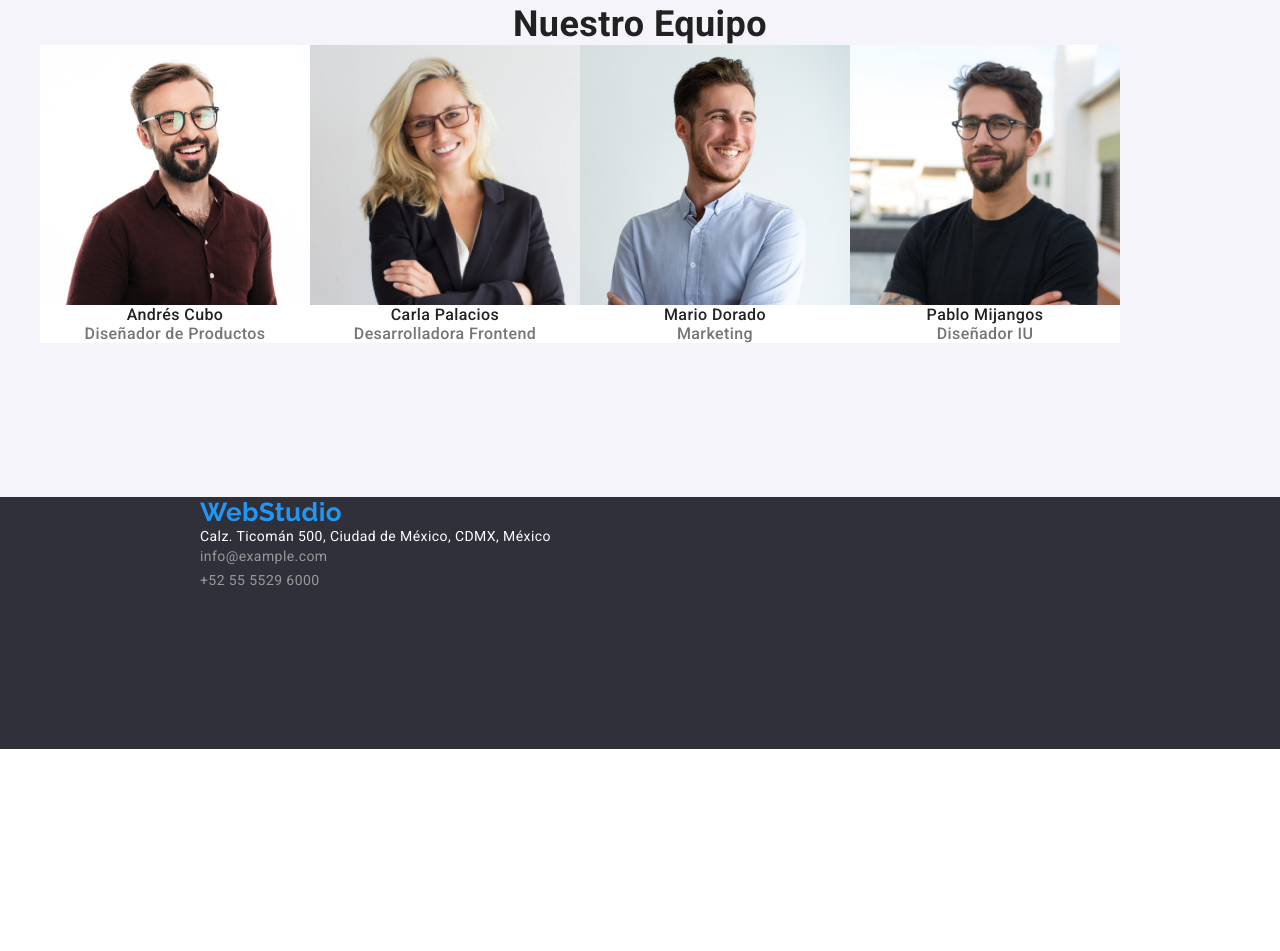
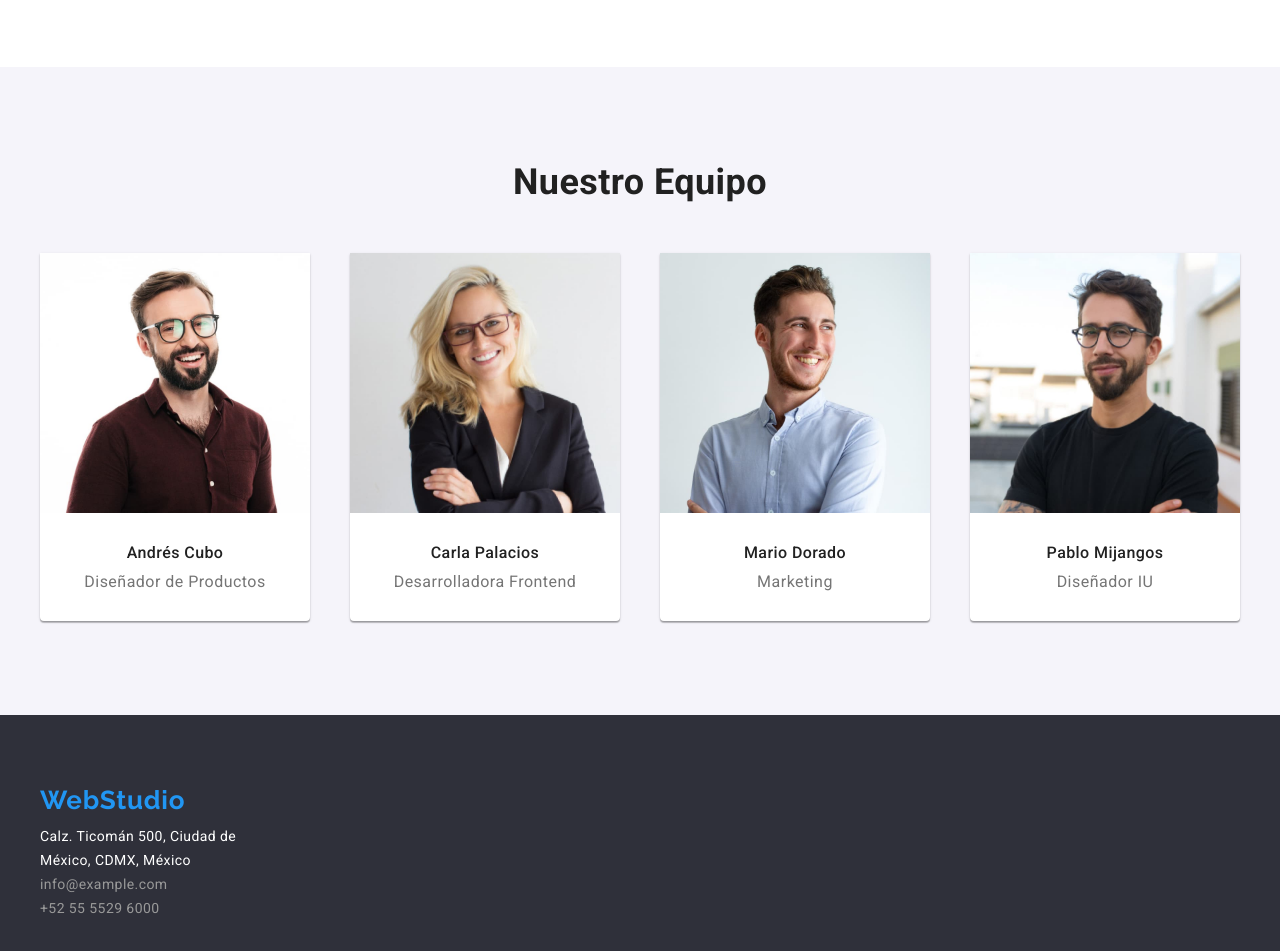
Before and after one commit to nebulag729/goit-markup-hw-04, a plain HTML site: page index.html in a window 1280 px wide. Shown: the part 1471-2422 px from the top of the page. Before the commit the page ends 2220 px from the top, so only its background shows below. Drawn offline with Linux system fonts and the light colour scheme.

Commit message:
update 5
make corrrection all first page is almost done

```diff
--- a/css/styles.css
+++ b/css/styles.css
@@ -173,6 +173,8 @@ button:hover {
 
 
 .MainMid {
+  margin-bottom: 94px;
+  margin-top: 95px;
 }
 
 .details-list {
@@ -182,6 +184,12 @@ button:hover {
 
 .description-dt {
   margin-right: 30px;
+  width: 270px;
+}
+
+.description-dt {
+  margin-right: 30px;
+  margin-bottom: 30px;
 }
 
 .MainMidH3 {
@@ -216,7 +224,9 @@ button:hover {
 .img-dedication {
   display: flex;
   justify-content: center;
+  justify-content: space-between;
   margin-top: 55px;
+  margin-bottom: 94px;
 }
 
 .MainBot {
@@ -235,12 +245,14 @@ button:hover {
   font-weight: 700;
   font-size: 36px;
   line-height: 42px;
+  margin-bottom: 50px;
   text-align: center;
 }
 
 .Members {
   display: flex;
   align-content: center;
+  justify-content: space-between;
   background: #f5f4fa;
   font-size: 19px;
   flex-wrap: wrap;
@@ -253,7 +265,10 @@ button:hover {
   flex-direction: column;
   align-items: center;
   width: 270px;
+  Height: 368px;
   background-color: #ffffff;
+  border-radius: 0px 0px 4px 4px;
+  box-shadow: 0px 2px 1px 0px rgba(0, 0, 0, 0.20), 0px 1px 1px 0px rgba(0, 0, 0, 0.14), 0px 1px 3px 0px rgba(0, 0, 0, 0.12);
 }
 
 .Frame .team-img {
@@ -266,43 +281,59 @@ button:hover {
   font-weight: 500;
   font-size: 16px;
   line-height: 19px;
+  margin-top: 30px;
+  text-align: center;
 }
 
 .Position {
   color: #757575;
   font-family: 'Roboto', sans-serif;
   font-style: normal;
-  font-weight: 500;
+  font-weight: 400;
   font-size: 16px;
   line-height: 19px;
+  letter-spacing: 0.48px;
+  margin-top: 10px;
+  text-align: center;
+  Weight: 400;
 }
+
+
+/*footer css */
+
 
 footer {
   background: #2f303a;
-  width: 1600px;
   height: 252px;
 }
 
 .footer-website {
   display: flex;
   flex-direction: column;
-  justify-content: flex-start;
+  align-items: flex-start;
 }
 
 .Webfooter {
-  color: #2196f3;
-  font-family: 'Raleway', sans-serif;
-  text-decoration: none;
+  color: #2196F3;
+  font-family: Raleway;
   font-size: 26px;
-  line-height: 31px;
+  font-style: normal;
+  font-weight: 700;
+  line-height: normal;
+  letter-spacing: 0.78px;
+  margin-bottom: 9px;
+  margin-top: 70px;
 }
 
 .address {
-  color: #ffffff;
-  font-family: 'Roboto', sans-serif;
+  color: #FFF;
+  font-family: Roboto;
+  font-size: 14px;
   font-style: normal;
   font-weight: 400;
-  font-size: 14px;
+  line-height: 24px; /* 171.429% */
+  letter-spacing: 0.42px;
+  width: 231px;
 }
 
 .contact-footer {
@@ -311,6 +342,7 @@ footer {
   font-weight: 400;
   font-size: 14px;
   line-height: 24px;
+  margin-bottom: 2px;
   text-decoration: none;
 }
 
```
